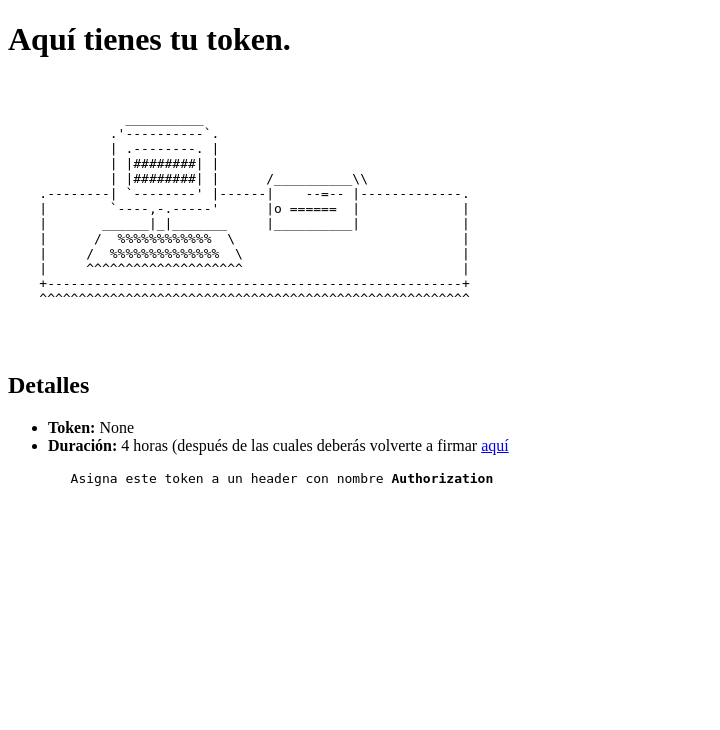
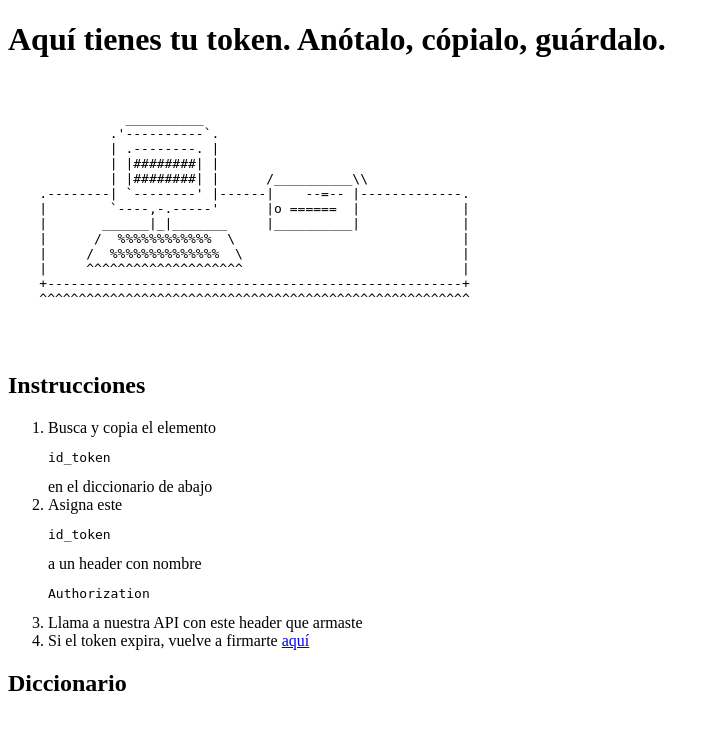
Before and after one commit to Socialtic/api-politica, a Flask app: page /token/ in a window 1280 px wide. Shown: the top 730 px of the page, without its empty margins (0-720 px from the left). Run offline with Flask 2, Linux system fonts and the light colour scheme; data that the repository does not hold is empty.

Commit message:
Updated token page and changed auth method

```diff
--- a/app/controllers/token.py
+++ b/app/controllers/token.py
@@ -1,10 +1,19 @@
 from flask import Blueprint, render_template
 from flask import request
+import requests
 
 bp_token = Blueprint('token', __name__, url_prefix='/')
 
 @bp_token.route('/token/')
 def token():
-    id_token = request.args.get('id_token')
-    access_token = request.args.get('access_token')
-    return render_template('token.html', access_token=access_token, id_token=id_token)
+
+    url = 'https://mx-elections-2021-api.auth.us-east-2.amazoncognito.com'
+    authorization_code = request.args.get('code')
+    client_id = '6db6blllaim1ebqnefoe61bn9l'
+    grant_type = 'authorization_code'
+
+
+    response = requests.post(url + '/oauth2/token',{'Content-Type':'application/x-www-form-urlencoded', 'grant_type': grant_type, 'client_id': client_id, 'code': authorization_code, 'redirect_uri': 'https://www.candidaturas.mx/token'})
+
+
+    return render_template('token.html', response_json = response.json())
--- a/app/templates/token.html
+++ b/app/templates/token.html
@@ -6,7 +6,7 @@
 </head>
 <body>
 
-    <h1>Aquí tienes tu token.</h1>
+    <h1>Aquí tienes tu token. Anótalo, cópialo, guárdalo.</h1>
     </br>
     <pre>
                __________
@@ -24,14 +24,16 @@
     ^^^^^^^^^^^^^^^^^^^^^^^^^^^^^^^^^^^^^^^^^^^^^^^^^^^^^^^
     </pre>
     </br>
-    <h2>Detalles</h2>
-    <ul>
-        <li><b>Token:</b> {{id_token}}</li>
-        <li><b>Duración:</b> 4 horas (después de las cuales deberás volverte a firmar <a href="https://mx-elections-2021-api.auth.us-east-2.amazoncognito.com/login?client_id=6db6blllaim1ebqnefoe61bn9l&response_type=token&scope=email+openid&redirect_uri=https://www.candidaturas.mx/token">aquí</a></li>
-
-    </ul>
+    <h2>Instrucciones</h2>
+    <ol>
+        <li>Busca y copia el elemento <pre>id_token</pre> en el diccionario de abajo</li>
+        <li>Asigna este <pre>id_token</pre> a un header con nombre <pre>Authorization</pre></li>
+        <li>Llama a nuestra API con este header que armaste</li>
+        <li>Si el token expira, vuelve a firmarte <a href="https://mx-elections-2021-api.auth.us-east-2.amazoncognito.com/login?client_id=6db6blllaim1ebqnefoe61bn9l&response_type=code&scope=email+openid&redirect_uri=https://www.candidaturas.mx/token">aquí</a></li>
+    </ol>
+    <h2>Diccionario</h2>
     <pre>
-        Asigna este token a un header con nombre <b><code>Authorization</code></b></pre>
+        {{response_json}}
     </pre>
 
 </body>
```
